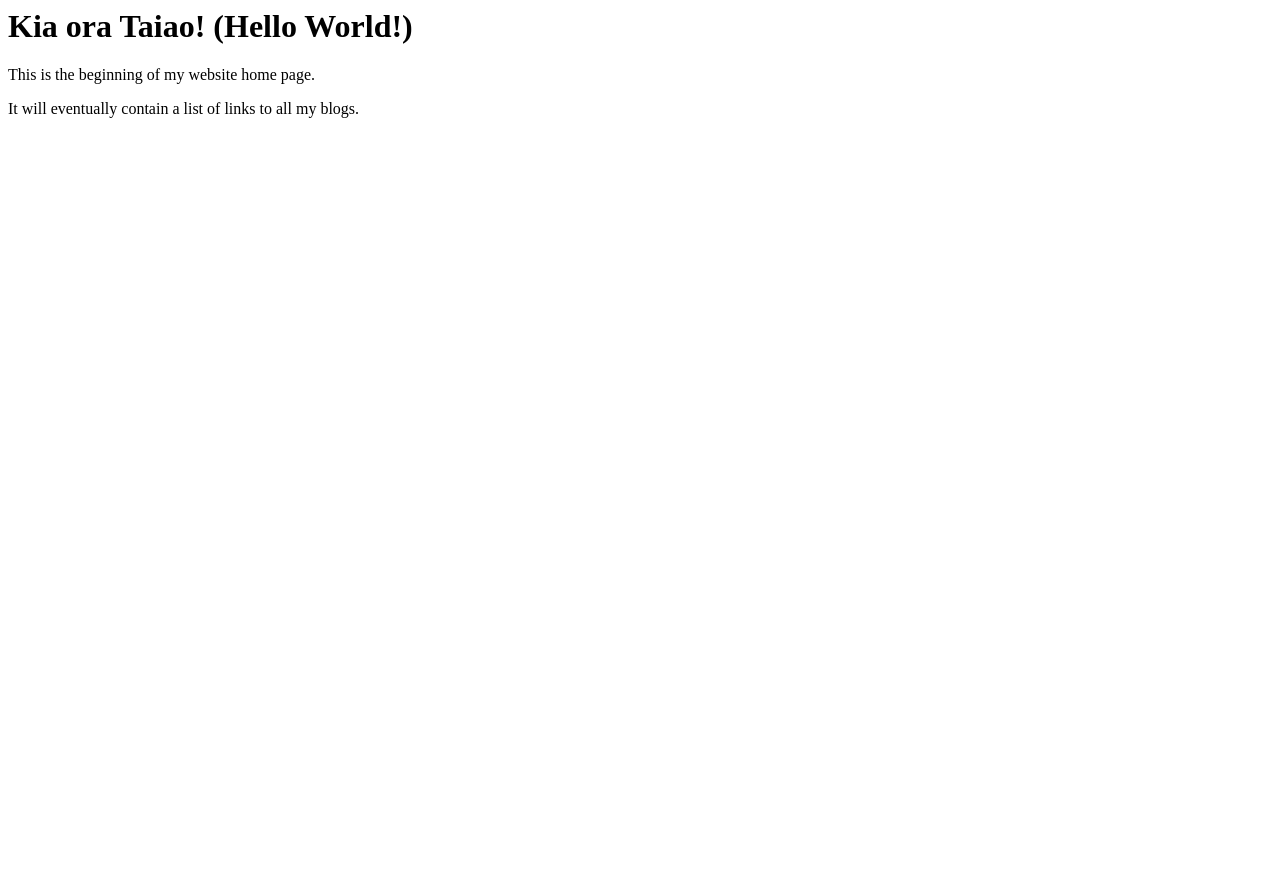
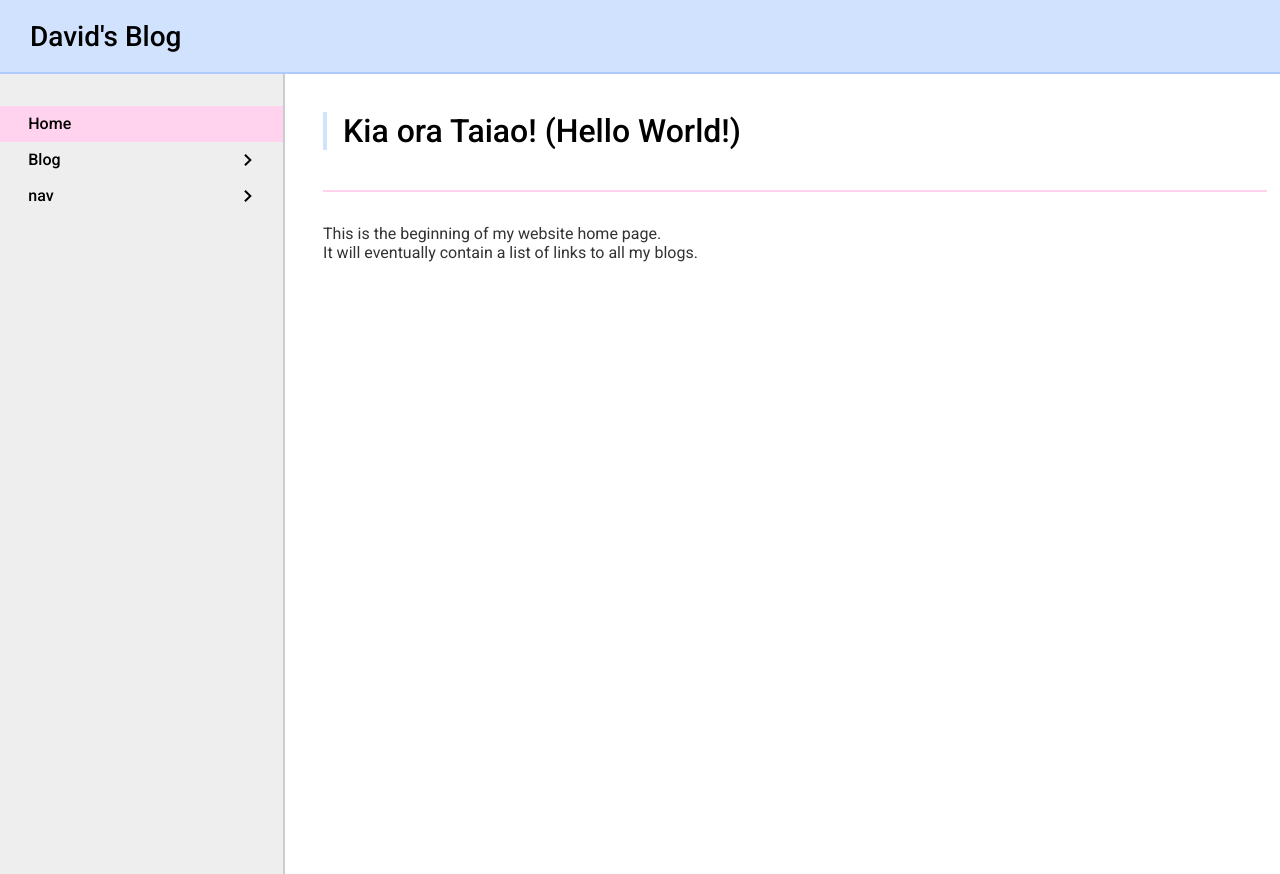
Before and after one commit to khk980703/khk980703.github.io, a plain HTML site: page index.html in a window 1280 px wide. Before the commit the page ends 800 px from the top, so only its background shows below. Drawn offline with Linux system fonts and the light colour scheme; a web font is replaced by a local one.

Commit message:
add blog basic layout

```diff
--- a/index.html
+++ b/index.html
@@ -1,10 +1,63 @@
 <html>
+  <html lang="en">
     <head>
-    <title>My blog</title>
+      <meta charset="UTF-8" />
+      <meta name="viewport" content="width=device-width, initial-scale=1.0" />
+      <title>David's blog</title>
+      <link rel="stylesheet" href="./styles/main.css" />
+      <link
+        href="https://fonts.cdnfonts.com/css/product-sans"
+        rel="stylesheet"
+      />
+      <link rel="preconnect" href="https://fonts.googleapis.com" />
+      <link rel="preconnect" href="https://fonts.gstatic.com" crossorigin />
+      <link
+        href="https://fonts.googleapis.com/css2?family=Roboto:ital,wght@0,100..900;1,100..900&display=swap"
+        rel="stylesheet"
+      />
     </head>
     <body>
-    <h1>Kia ora Taiao! (Hello World!)</h1>
+      <div class="container">
+        <div class="heading">David's Blog</div>
+        <div class="main">
+          <div class="nav">
+            <a class="selected" href="./index.html">Home</a>
+            <a href="./blog/te-houtaewa-template.html">
+              Blog
+              <svg
+                xmlns="http://www.w3.org/2000/svg"
+                width="12"
+                height="12"
+                viewBox="0 0 24 24"
+              >
+                <path
+                  d="M7.33 24l-2.83-2.829 9.339-9.175-9.339-9.167 2.83-2.829 12.17 11.996z"
+                ></path>
+              </svg>
+            </a>
+            <a>
+              nav
+              <svg
+                xmlns="http://www.w3.org/2000/svg"
+                width="12"
+                height="12"
+                viewBox="0 0 24 24"
+              >
+                <path
+                  d="M7.33 24l-2.83-2.829 9.339-9.175-9.339-9.167 2.83-2.829 12.17 11.996z"
+                ></path>
+              </svg>
+            </a>
+          </div>
+          <div class="contents">
+            <div class="wrapper"><h1>Kia ora Taiao! (Hello World!)</h1></div>
+            <div>
               <p>This is the beginning of my website home page.</p>
               <p>It will eventually contain a list of links to all my blogs.</p>
+            </div>
+          </div>
+        </div>
+      </div>
     </body>
   </html>
+</html>
--- a/styles/main.css
+++ b/styles/main.css
@@ -0,0 +1,126 @@
+* {
+  color: #000;
+  /* font-family: 'Product Sans', sans-serif; */
+  font-family: 'Roboto', sans-serif;
+  font-weight: 500;
+  margin: 0;
+  padding: 0;
+  font-size: 16px;
+}
+
+a {
+  text-decoration: none;
+}
+
+.container {
+  margin: 0;
+  padding: 0;
+  height: 100%;
+}
+
+/* Heading CSS */
+
+.heading {
+  display: flex;
+  align-items: center;
+  background-color: #d1e2ff;
+  margin: 0;
+  height: 42px;
+  padding: 15px 15px 15px 30px;
+  font-size: 28px;
+  border-bottom: #adcbff solid 2px;
+}
+
+@media (max-width: 991px) {
+  .heading {
+    height: 40px;
+    padding: 10px 10px 10px 20px;
+    font-size: 22px;
+  }
+}
+
+@media (max-width: 767px) {
+  .heading {
+    font-size: 20px;
+  }
+}
+
+/* Main Section */
+
+.main {
+  display: flex;
+  height: 100%;
+}
+
+/* Nav CSS */
+
+.nav {
+  display: flex;
+  flex-direction: column;
+  background-color: #eeeeee;
+  width: 25%;
+  margin: 0;
+  padding: 32px 0% 3% 0%;
+  font-size: 14px;
+  border-right: #cccccc solid 2px;
+}
+
+.nav a {
+  display: flex;
+  justify-content: space-between;
+  padding: 3% 10% 3% 10%;
+}
+
+.nav svg {
+  display: flex;
+  justify-content: space-between;
+  margin: auto 0 auto 0;
+}
+
+.nav a:hover {
+  background-color: #d1e2ff;
+}
+
+.selected {
+  background: #ffd3ed;
+}
+
+@media (min-width: 1460px) {
+  .nav {
+    width: 298px;
+    padding: 32px 0 0 0;
+  }
+}
+
+@media (max-width: 991px) {
+  .nav {
+    width: 215px;
+  }
+}
+
+/* Contents CSS */
+
+.contents {
+  width: 83.5%;
+  margin: 0;
+  padding: 3% 1% 1% 3%;
+  background-color: #fff;
+}
+
+.wrapper {
+  border-bottom: #ffd3ed solid 2px;
+  margin-bottom: 32px;
+  padding-bottom: 40px;
+}
+
+.wrapper h1 {
+  font-size: 32px;
+  border-left: #d1e2ff solid 4px;
+  padding: 0 16px;
+}
+
+.contents p {
+  background-color: #fff;
+  color: #333;
+  font-weight: 400;
+}
```
Also changed, not shown: blog/te-houtaewa-template.html (+74 -20 lines). Lines whose indentation alone changed are shown as unchanged.
